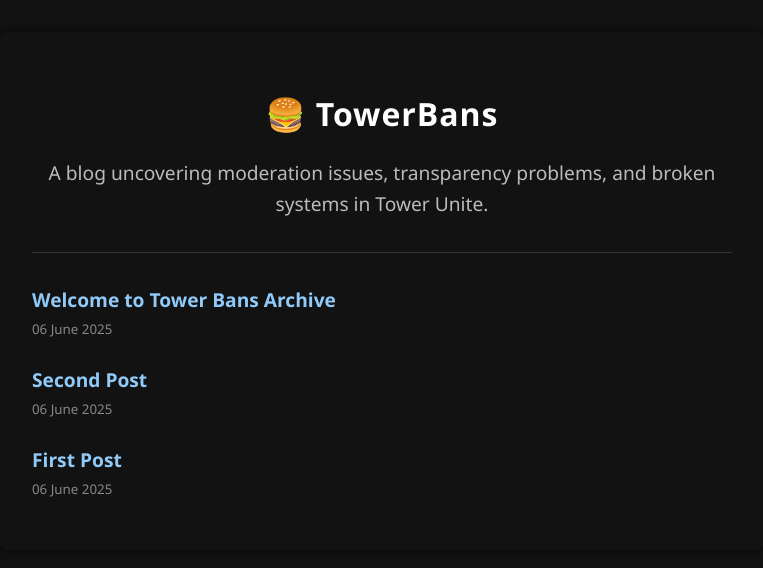
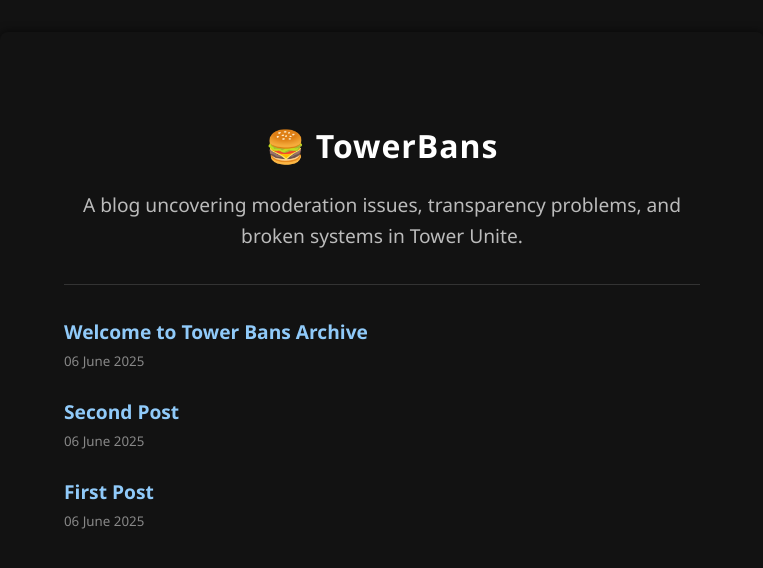
Before and after one commit to dubugc/towerbans, a Jekyll site: the page built from index.md, in a window 1280 px wide. Shown: the top 568 px of the page, without its empty margins (258-1021 px from the left). Built offline with Jekyll 4.4.1, drawn with Linux system fonts in a browser that asks for light colours.

Commit message:
Update index.md

```diff
--- a/index.md
+++ b/index.md
@@ -3,22 +3,34 @@ layout: default
 title: TowerBans
 ---
 
-<div style="text-align: center; margin-top: 2rem;">
-  <h1>🍔 TowerBans</h1>
-  <p style="font-size: 1.2em; color: #bbb;">
-    A blog uncovering moderation issues, transparency problems, and broken systems in Tower Unite.
-  </p>
+<style>
+  .container {
+    max-width: 1000px; /* Expand width */
+    margin: 0 auto;
+    padding: 2rem;
+  }
+</style>
+
+<div class="container">
+
+  <div style="text-align: center; margin-top: 2rem;">
+    <h1>🍔 TowerBans</h1>
+    <p style="font-size: 1.2em; color: #bbb;">
+      A blog uncovering moderation issues, transparency problems, and broken systems in Tower Unite.
+    </p>
+  </div>
+
+  <hr />
+
+  <ul style="list-style: none; padding-left: 0;">
+    {% for post in site.posts %}
+      <li style="margin-bottom: 1.5em;">
+        <a href="{{ site.baseurl }}{{ post.url }}" style="font-size: 1.2em; font-weight: 600; color: #90caf9;">
+          {{ post.title }}
+        </a><br />
+        <small style="color: #888;">{{ post.date | date: "%d %B %Y" }}</small>
+      </li>
+    {% endfor %}
+  </ul>
+
 </div>
-
-<hr />
-
-<ul style="list-style: none; padding-left: 0;">
-  {% for post in site.posts %}
-    <li style="margin-bottom: 1.5em;">
-      <a href="{{ site.baseurl }}{{ post.url }}" style="font-size: 1.2em; font-weight: 600; color: #90caf9;">
-        {{ post.title }}
-      </a><br />
-      <small style="color: #888;">{{ post.date | date: "%d %B %Y" }}</small>
-    </li>
-  {% endfor %}
-</ul>
```
